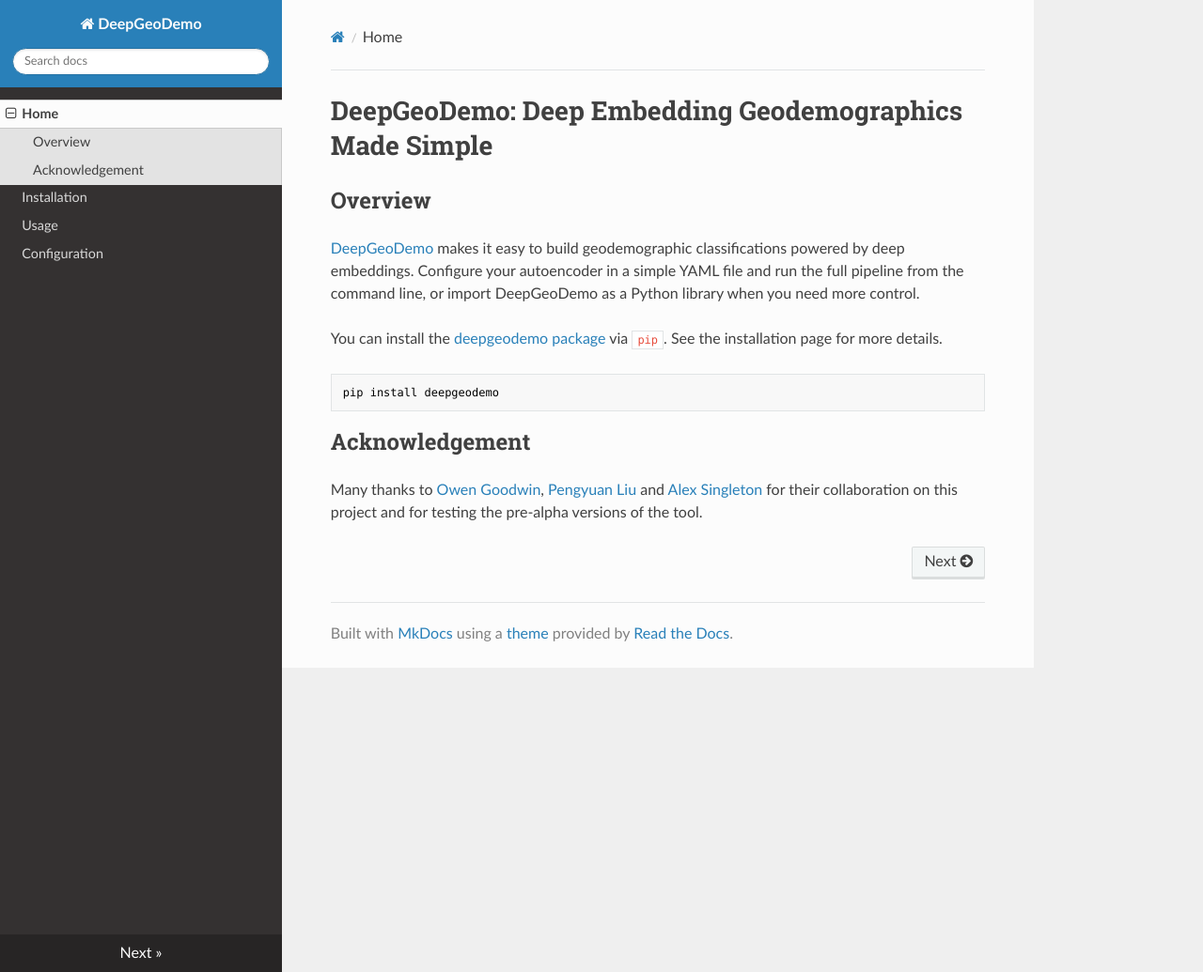
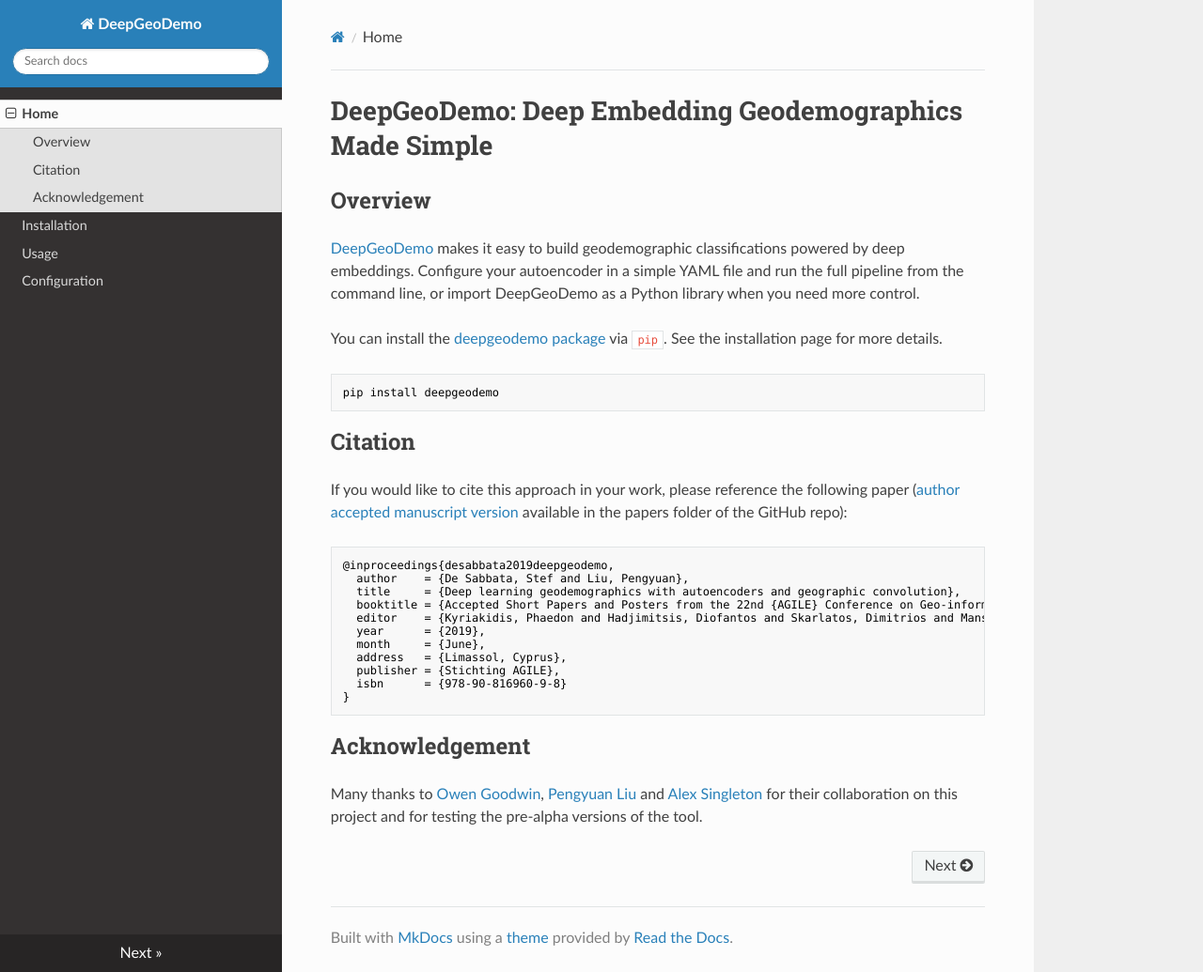
Before and after one commit to stefdesabbata/deepgeodemo, an MkDocs documentation site: the page built from docs/index.md, in a window 1280 px wide and 1035 px high. Shown: the whole window at 94% size. Built offline with MkDocs 1.6.1, drawn with Linux system fonts in a browser that asks for light colours; nearby versions of some CDN libraries.

Commit message:
Added citation and AAM

````diff
--- a/docs/index.md
+++ b/docs/index.md
@@ -10,6 +10,23 @@
 pip install deepgeodemo
 ```
 
+## Citation
+
+If you would like to cite this approach in your work, please reference the following paper ([author accepted manuscript version](https://github.com/stefdesabbata/deepgeodemo/blob/main/papers/DeSabbata-Liu_2019_Deep-learning-geodemographics-with-autoencoders.pdf) available in the papers folder of the GitHub repo):
+
+```bibtex
+@inproceedings{desabbata2019deepgeodemo,
+  author    = {De Sabbata, Stef and Liu, Pengyuan},
+  title     = {Deep learning geodemographics with autoencoders and geographic convolution},
+  booktitle = {Accepted Short Papers and Posters from the 22nd {AGILE} Conference on Geo-information Science},
+  editor    = {Kyriakidis, Phaedon and Hadjimitsis, Diofantos and Skarlatos, Dimitrios and Mansourian, Ali},
+  year      = {2019},
+  month     = {June},
+  address   = {Limassol, Cyprus},
+  publisher = {Stichting AGILE},
+  isbn      = {978-90-816960-9-8}
+}
+```
 
 ## Acknowledgement
 
````
Also changed, not shown: README.md (+14 -15 lines), docs/installation.md (+0 -20 lines), 2 other files.
